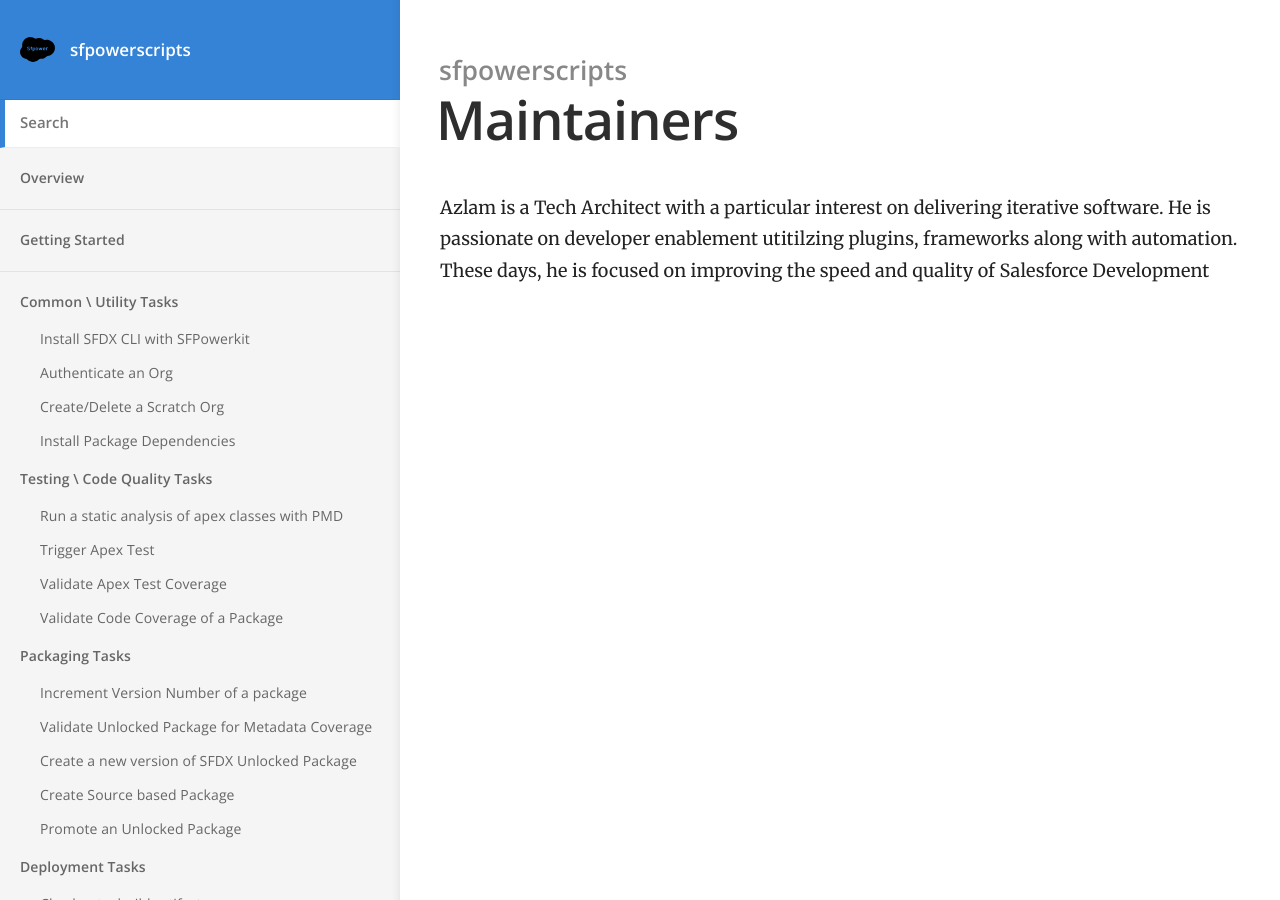
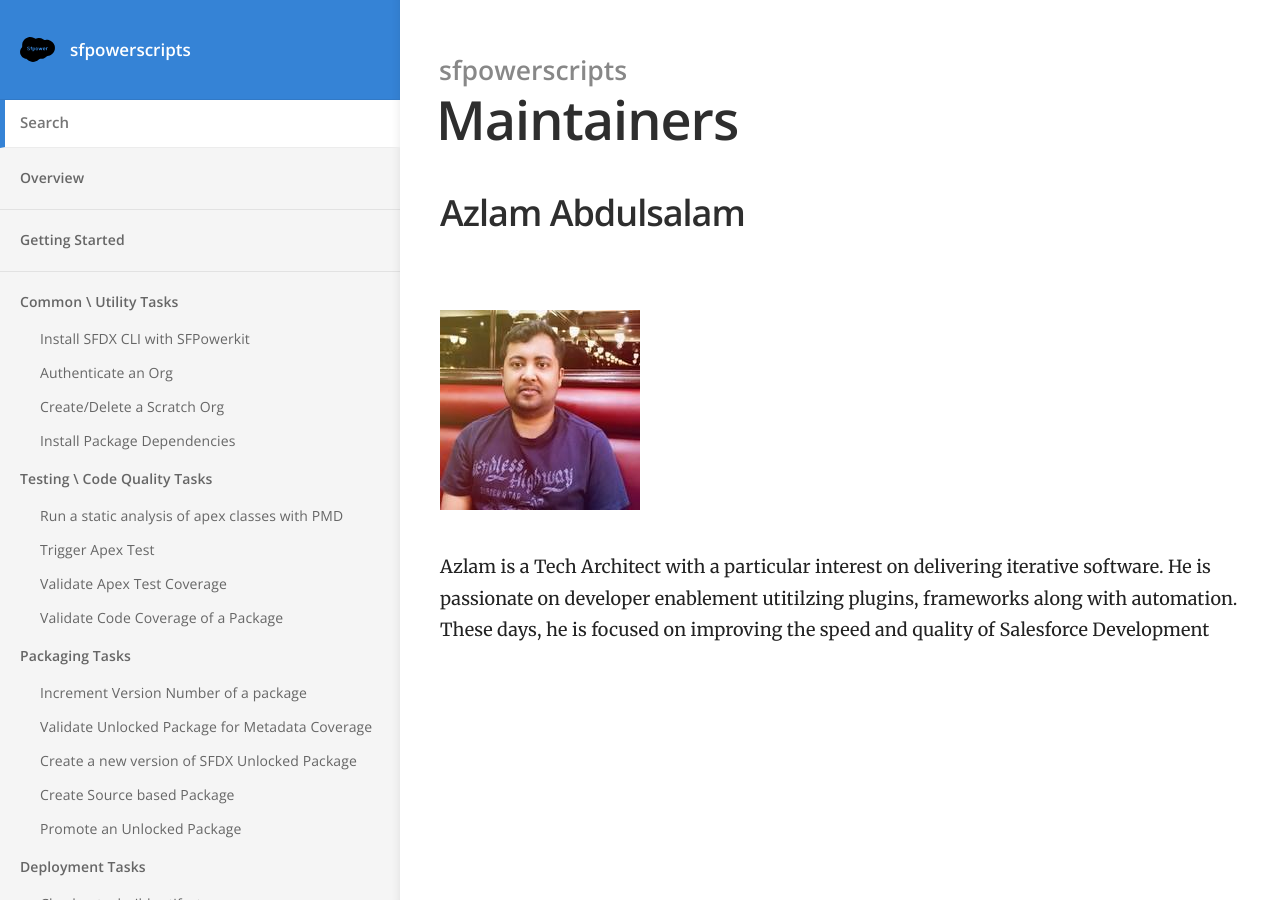
Before and after one commit to nbatterham/sfpowerscripts-doc, a Jekyll site: the page built from maintainers.md, in a window 1280 px wide and 900 px high. Built offline with Jekyll 4.4.1, drawn with Linux system fonts in a browser that asks for light colours.

Commit message:
Updated 'maintainers.md' via CloudCannon

```diff
--- a/maintainers.md
+++ b/maintainers.md
@@ -2,5 +2,8 @@
 title: Maintainers
 ---
 
+## Azlam Abdulsalam
 
-Azlam is a Tech Architect with a particular interest on delivering iterative software. He is passionate on developer enablement utitilzing plugins, frameworks along with automation. These days, he is focused on improving the speed and quality of Salesforce Development
+&nbsp;
+
+![](/images/azlam-abdulsalam.jpg){: width="200" height="200"}<br><br>Azlam is a Tech Architect with a particular interest on delivering iterative software. He is passionate on developer enablement utitilzing plugins, frameworks along with automation. These days, he is focused on improving the speed and quality of Salesforce Development
```
